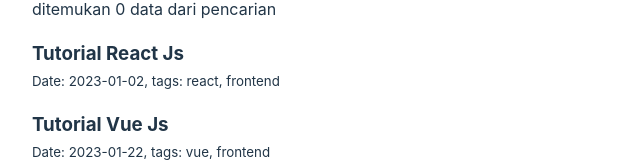
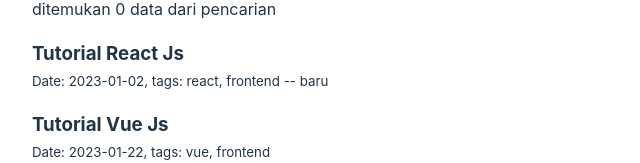
Before and after one commit to fakhri-rossi/learn-react-fundamental, a React (Vite) app: page / in a window 1280 px wide. Shown: the part 228-391 px from the top of the page, without its empty margins (0-640 px from the left). Built offline with nearby package versions, Linux system fonts and the light colour scheme.

Commit message:
conditional rendering (2)

```diff
--- a/src/components/Article.jsx
+++ b/src/components/Article.jsx
@@ -1,10 +1,17 @@
-function Article({ title, date, tags }) {
+const ArticleStatus = ( {isNew} ) => {
+  return isNew && <span> -- baru</span>
+}
+
+function Article(props) {
 
   return (
     <>
-      <h3>{title}</h3>
+      <h3>{props.title}</h3>
 
-      <small>Date: {date}, tags: {tags.join(", ")}</small>
+      <small>
+        Date: {props.date}, tags: {props.tags.join(", ")}
+        <ArticleStatus isNew={props.isNew} />
+      </small>
 
     </>
   );
--- a/src/pages/index.jsx
+++ b/src/pages/index.jsx
@@ -23,10 +23,10 @@
             <Search triggerChange={doTriggerChange} totalData={totalSearch} />
 
             {
-                posts.map(({ title, tags, date }, index) => {
+                posts.map(({ title, tags, date, isNew }, index) => {
                     // return <Article title={title} tags={tags} date={date} />
                     // bisa disingkat kek gni:
-                    return <Article { ...{ title, tags, date } } key={index} />
+                    return <Article { ...{ title, tags, date, isNew } } key={index} />
                 })
             }
         </>
--- a/src/posts.json
+++ b/src/posts.json
@@ -2,16 +2,19 @@
     {
         "title": "Tutorial React Js",
         "tags": ["react", "frontend"],
-        "date": "2023-01-02"
+        "date": "2023-01-02",
+        "isNew": true
     },
     {
         "title": "Tutorial Vue Js",
         "tags": ["vue", "frontend"],
-        "date": "2023-01-22"
+        "date": "2023-01-22",
+        "isNew": false
     },
     {
         "title": "Tutorial Nuxt",
         "tags": ["nuxt", "frontend"],
-        "date": "2023-01-24"
+        "date": "2023-01-24",
+        "isNew": false
     }
 ]
```
